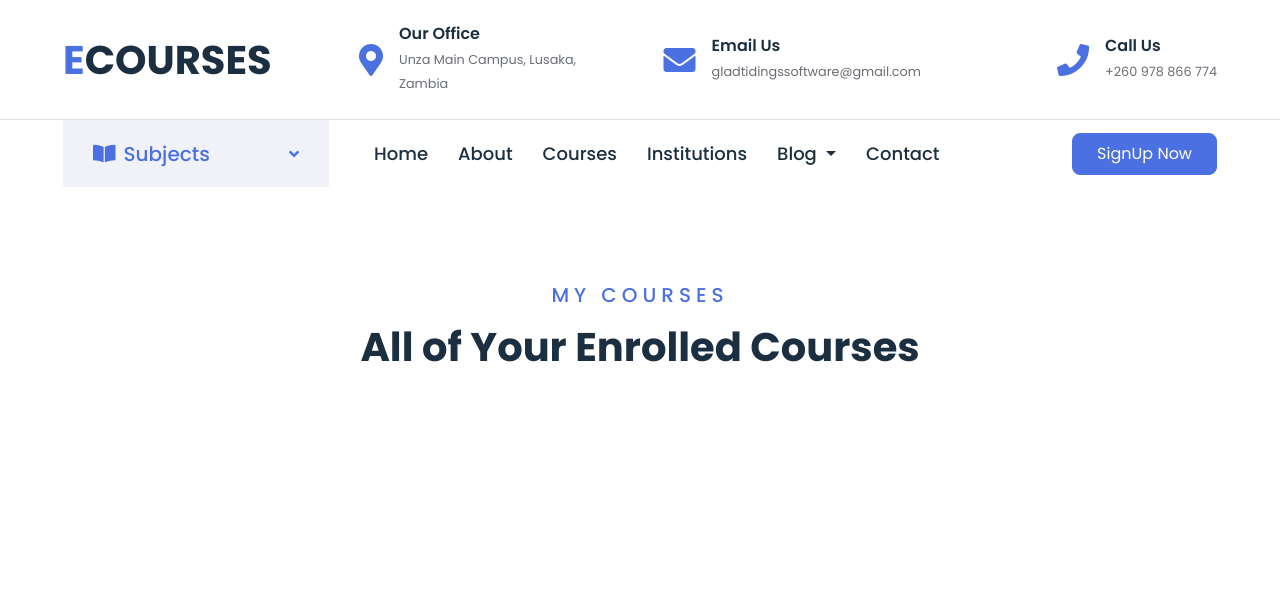
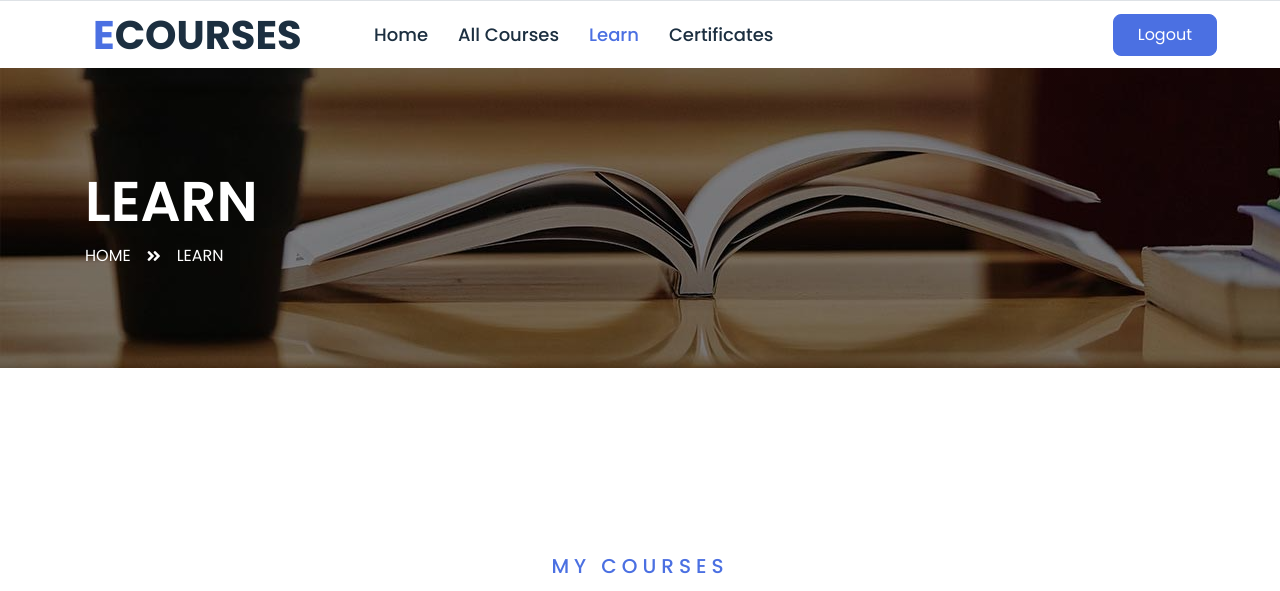
Before and after one commit to mogusu300/Gladtidings, a Django app: page /my-courses/ in a window 1280 px wide. Shown: the top 591 px of the page. Run offline with Django 5.2, Linux system fonts and the light colour scheme; a user stored in the database is signed in; data that the repository does not hold is empty; some libraries are stand-ins or nearby versions.

Commit message:
integrated certificates, enroll and added conditional nav

```diff
--- a/core/templates/base.html
+++ b/core/templates/base.html
@@ -40,6 +40,83 @@
   </head>
 
   <body>
+
+
+    <!-- *Conditonal Navbar Start -->
+    {% if user.is_authenticated %}
+
+    <!-- *Headder for logged-in users -->
+
+    <!-- *Navbar for logged-in users -->
+    <div class="container-fluid">
+      <div class="row border-top px-xl-5">
+        <div class="col-lg-3 d-none d-lg-block">
+          <a
+            class="d-flex align-items-center justify-content-between w-100 text-decoration-none"
+            data-toggle="collapse"
+            href="#"
+            style="height: 67px; padding: 0 30px"
+          >
+            <h1 class="m-0"><span class="text-primary">E</span>COURSES</h1>
+          </a>
+
+        </div>
+        <div class="col-lg-9">
+          <nav
+            class="navbar navbar-expand-lg bg-light navbar-light py-3 py-lg-0 px-0"
+          >
+            <a href="#" class="text-decoration-none d-block d-lg-none">
+              <h1 class="m-0"><span class="text-primary">E</span>COURSES</h1>
+            </a>
+            <button
+              type="button"
+              class="navbar-toggler"
+              data-toggle="collapse"
+              data-target="#navbarCollapse"
+            >
+              <span class="navbar-toggler-icon"></span>
+            </button>
+            <div
+              class="collapse navbar-collapse justify-content-between"
+              id="navbarCollapse"
+            >
+              <div class="navbar-nav py-0">
+                <a
+                  href="#"
+                  class="nav-item nav-link {% if request.path == '/' %}active{% endif %}"
+                  >Home</a
+                >
+                <a
+                  href="{% url 'list_courses' %}"
+                  class="nav-item nav-link {% if request.path == '/courses/' %}active{% endif %}"
+                  >All Courses</a
+                >
+                <a
+                  href="{% url 'my_courses' %}"
+                  class="nav-item nav-link {% if request.path == '/my-courses/' %}active{% endif %}"
+                  >Learn</a
+                >
+                <a
+                  href="{% url 'certificates' %}"
+                  class="nav-item nav-link {% if request.path == '/certificates/' %}active{% endif %}"
+                  >Certificates</a
+                >
+              </div>
+              <a
+                class="btn btn-primary py-2 px-4 ml-auto d-none d-lg-block"
+                href="#"
+              >
+              <!-- !add logout link  -->
+                Logout
+              </a>
+            </div>
+          </nav>
+        </div>
+      </div>
+    </div>
+    {% else %}
+    <!-- *Header for guest users (not logged- in) -->
+
     <!-- *Topbar Start -->
     <div class="container-fluid d-none d-lg-block">
       <div class="row align-items-center py-4 px-xl-5">
@@ -79,8 +156,8 @@
     </div>
     <!-- Topbar End -->
 
-    <!-- *Navbar Start -->
-    <div class="container-fluid">
+    <!-- *Navbar for guest users (not logged- in) -->
+    <div class="container-fluid"></div>
       <div class="row border-top px-xl-5">
         <div class="col-lg-3 d-none d-lg-block">
           <a
@@ -198,7 +275,8 @@
         </div>
       </div>
     </div>
-    <!-- Navbar End -->
+    {% endif %}
+    <!-- Conditional Navbar End -->
 
     <!-- *Block content goes here -->
     {% block content %} {% endblock %}
--- a/core/templates/enroll.html
+++ b/core/templates/enroll.html
@@ -24,7 +24,7 @@
           >
               Enroll
           </h5>
-          <h1>Enroll yoursel into a course</h1>
+          <h1>Enroll yourself into a course</h1>
           </div>
           <div class="contact-form bg-secondary rounded p-5">
             <div id="success"></div>
@@ -35,7 +35,7 @@
                   <p class="form__link" style="color: rgb(105, 113, 121);">Select your course from the dropdown  menu below</p>
 
                   </div>
-                  <select class="form-control border-0 p-4" id="course" name="course" required="required" data-validation-required-message="Please select a course">
+                  <select class="dropdown form-control border-0 p-4 " id="course" name="course" required="required" data-validation-required-message="Please select a course">
                       <option value="" disabled selected >Course Name</option>  <!-- Default placeholder option -->
                       {% for course in form.course.field.queryset %}
                           <option value="{{ course.title }}">{{ course.name }}</option>
--- a/core/templates/index.html
+++ b/core/templates/index.html
@@ -1,5 +1,6 @@
 <!-- Todo: add url here ex: templates/my_courses.html -->
-{% load compress %} {% load static %} {% extends 'base.html' %}
+{% extends 'base.html' %}
+{% load compress %} {% load static %}
 {% block title%}Home{% endblock %}
 {% block content %}
 
--- a/core/templates/my_courses.html
+++ b/core/templates/my_courses.html
@@ -5,6 +5,26 @@
 
 {% block title %}My Courses{% endblock %}
 {% block content %}
+
+<!-- *Header Start -->
+<div class="container-fluid page-header" style="margin-bottom: 90px">
+  <div class="container">
+    <div
+      class="d-flex flex-column justify-content-center"
+      style="min-height: 300px"
+    >
+      <h3 class="display-4 text-white text-uppercase">Learn</h3>
+      <div class="d-inline-flex text-white">
+        <p class="m-0 text-uppercase">
+          <a class="text-white" href="#">Home</a>
+        </p>
+        <i class="fa fa-angle-double-right pt-1 px-3"></i>
+        <p class="m-0 text-uppercase">Learn</p>
+      </div>
+    </div>
+  </div>
+</div>
+<!-- Header End -->
 
 <!-- *Courses Start -->
 <div class="container-fluid py-5">
```
Also changed, not shown: core/templates/certificates.html (+56 -7 lines), core/templates/error_page.html (added, +13 -0 lines), core/templates/notes.txt (+25 -3 lines), core/static/img/cat-9.jpg (added).
